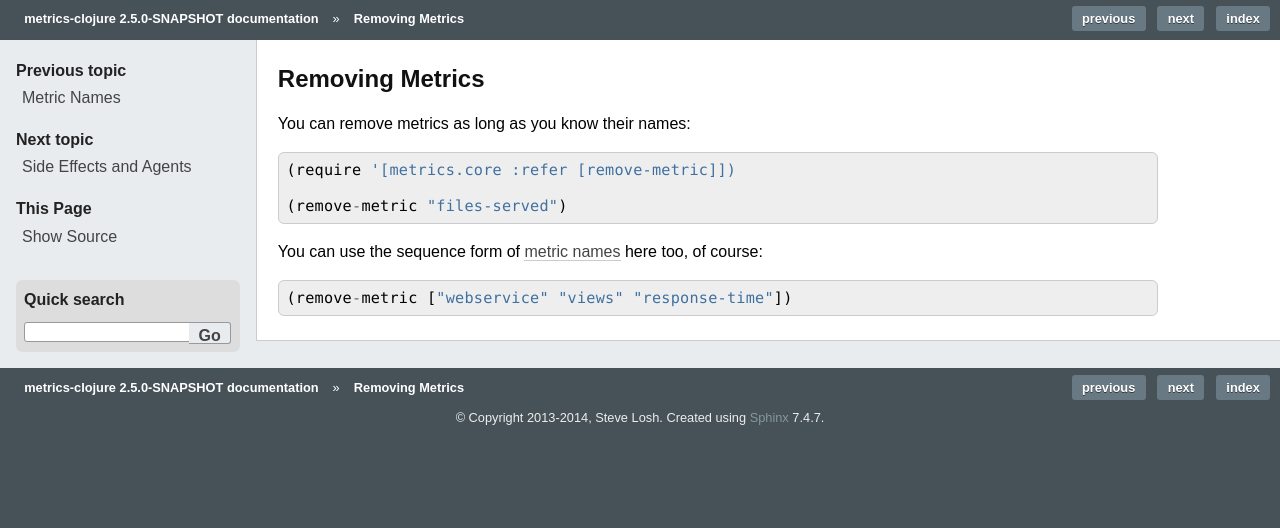
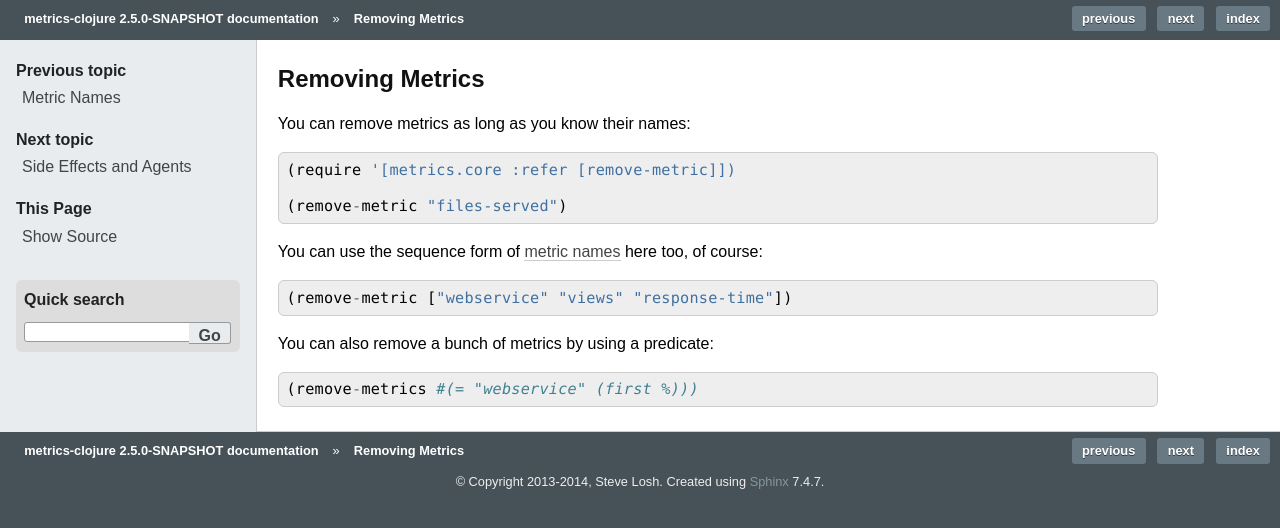
Before and after one commit to clj-commons/metrics-clojure, a Sphinx documentation site: the page built from docs/source/removing.rst, in a window 1280 px wide. Shown: the top 528 px of the page. Built offline with Sphinx 7.4.7, drawn with Linux system fonts in a browser that asks for light colours.

Commit message:
doc: document `remove-metrics`

```diff
--- a/docs/source/removing.rst
+++ b/docs/source/removing.rst
@@ -11,3 +11,7 @@ You can use the sequence form of :ref:`metric names <metric-names>` here too, of
 course::
 
     (remove-metric ["webservice" "views" "response-time"])
+
+You can also remove a bunch of metrics by using a predicate::
+
+    (remove-metrics #(= "webservice" (first %)))
```
